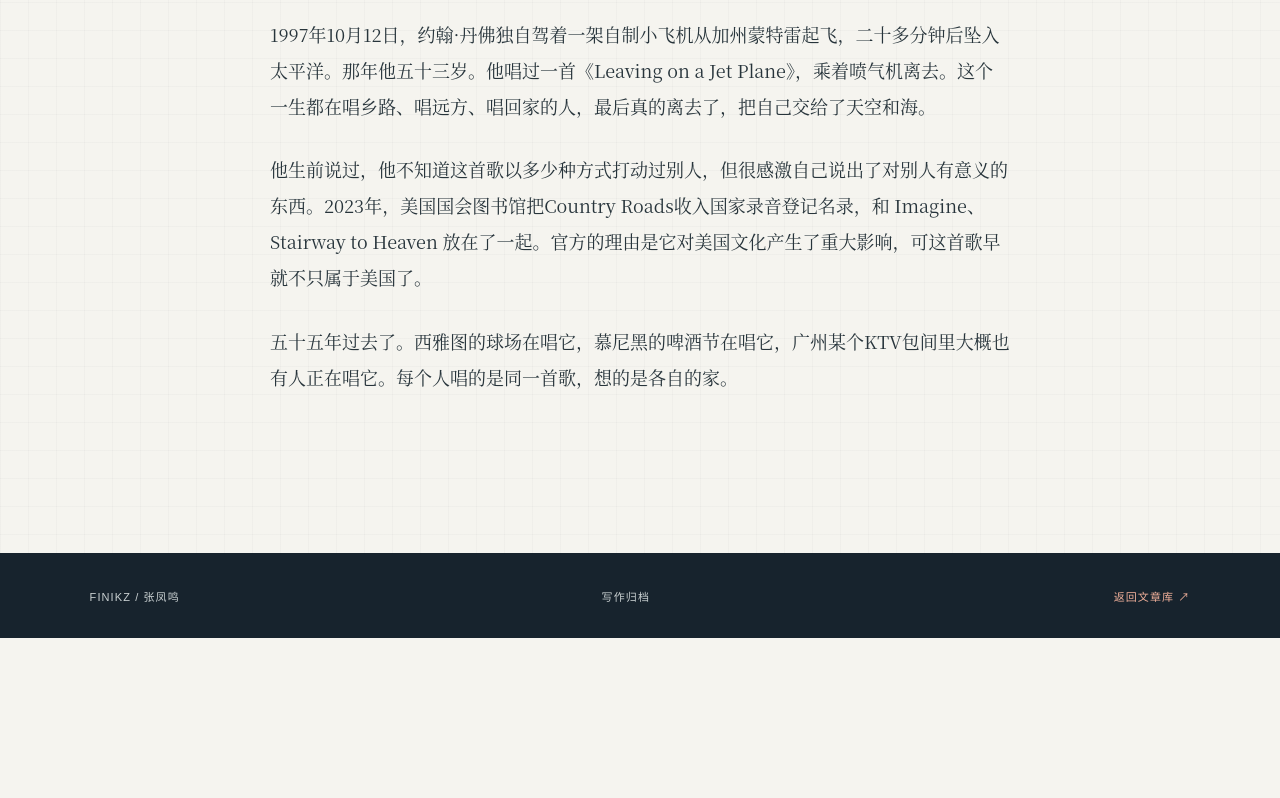
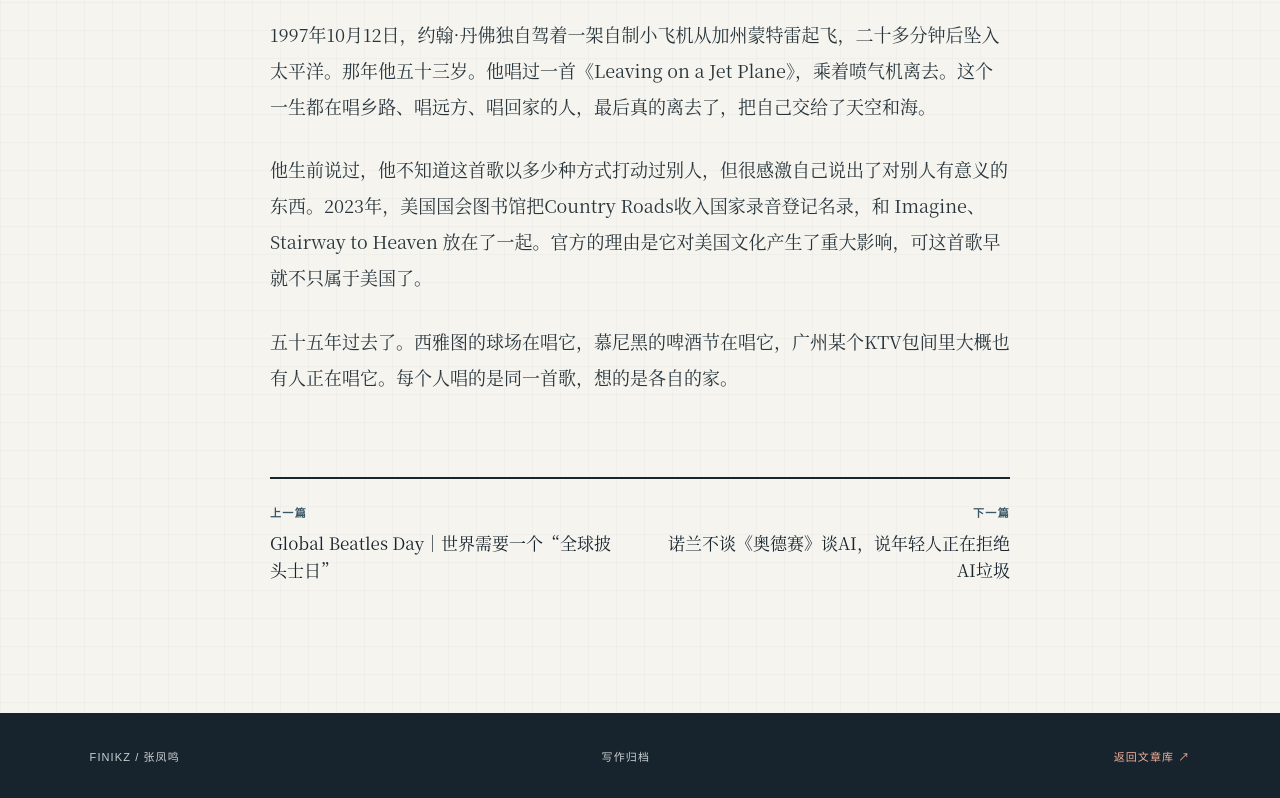
Before and after one commit to finikz/finikz.cn, a Next.js app: page /articles/042f3ec80b38 in a window 1280 px wide. Shown: the part 8174-8972 px from the top of the page. Before the commit the page ends 8812 px from the top, so only its background shows below. Built offline with nearby package versions, Linux system fonts and the light colour scheme.

Commit message:
Add chronological article navigation

```diff
--- a/app/articles/[slug]/page.tsx
+++ b/app/articles/[slug]/page.tsx
@@ -17,11 +17,19 @@ export default async function ArticlePage({ params }: { params: Promise<{ slug:
   const { slug } = await params;
   const article = articles.find((item) => item.slug === slug);
   if (!article) notFound();
+  const chronologicalArticles = [...articles].sort((a, b) => a.date.localeCompare(b.date) || a.title.localeCompare(b.title, "zh-CN"));
+  const articleIndex = chronologicalArticles.findIndex((item) => item.slug === article.slug);
+  const previousArticle = chronologicalArticles[articleIndex - 1];
+  const nextArticle = chronologicalArticles[articleIndex + 1];
   return <main className="article-page">
     <SiteNav active="notes" />
     <article className="article-shell">
       <header className="article-header"><p className="eyebrow"><span /> {article.collection.toUpperCase()}</p><h1>{article.title}</h1><time>{article.date}</time>{article.sourceUrl && <a className="source-link" href={article.sourceUrl} target="_blank" rel="noreferrer">查看原始发布 ↗</a>}</header>
       <div className="article-body"><ReactMarkdown remarkPlugins={[remarkGfm]}>{article.body}</ReactMarkdown></div>
+      <nav className="article-navigation" aria-label="文章导航">
+        {previousArticle ? <a href={`/articles/${previousArticle.slug}`}><span>上一篇</span><strong>{previousArticle.title}</strong></a> : <span />}
+        {nextArticle ? <a href={`/articles/${nextArticle.slug}`}><span>下一篇</span><strong>{nextArticle.title}</strong></a> : <span />}
+      </nav>
     </article>
     <footer><p>FINIKZ / 张凤鸣</p><p>写作归档</p><a href="/articles">返回文章库 ↗</a></footer>
   </main>;
--- a/app/consulting.css
+++ b/app/consulting.css
@@ -92,6 +92,11 @@ body {
 .archive-item:hover { background: rgba(56, 87, 102, .06); }
 .filters .active, .filters button:hover { background: #385766; border-color: #385766; }
 .article-body { color: #27343b; }
+.article-navigation { display: grid; grid-template-columns: repeat(2, minmax(0, 1fr)); gap: 30px; margin-top: 82px; padding-top: 25px; border-top: 2px solid var(--ink); }
+.article-navigation a:last-child { text-align: right; }
+.article-navigation span { display: block; margin-bottom: 10px; color: #385766; font: 700 11px Arial, "PingFang SC", sans-serif; letter-spacing: .12em; }
+.article-navigation strong { display: block; font-size: 17px; font-weight: 500; line-height: 1.55; }
+.article-navigation a:hover strong { color: var(--red); }
 footer { padding: 34px 7vw; background: #17232d; border-color: #17232d; color: #c9d0d1; }
 footer a { color: #f2b19b; }
 
@@ -109,6 +114,8 @@ footer a { color: #f2b19b; }
   .page-hero, .archive-hero { padding-top: 78px; }
   .project-row { gap: 10px 18px; padding: 34px 0; }
   .project-row p { font-size: 15px; }
+  .article-navigation { gap: 18px; margin-top: 55px; }
+  .article-navigation strong { font-size: 15px; }
   .about-profile, .about-workstreams { display: block; padding: 55px 22px; }
   .about-profile .eyebrow { margin: 0 0 24px; }
   .about-profile h2 { font-size: 38px; }
```
